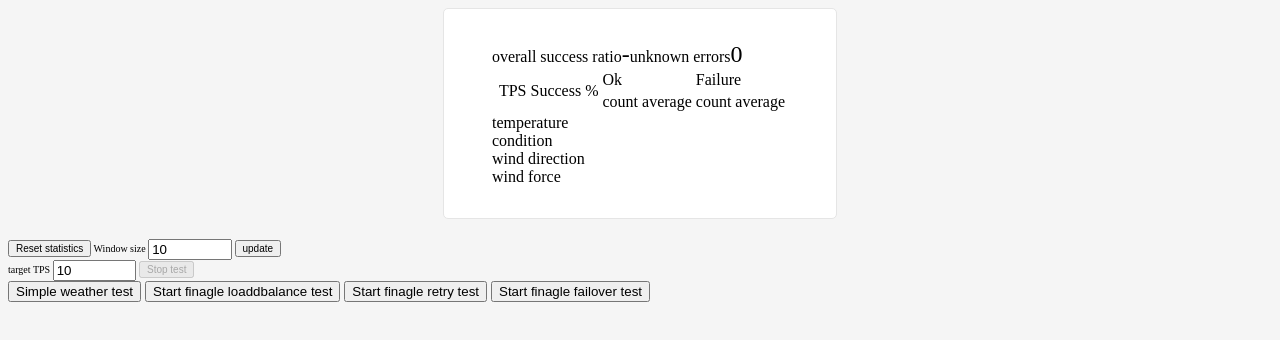
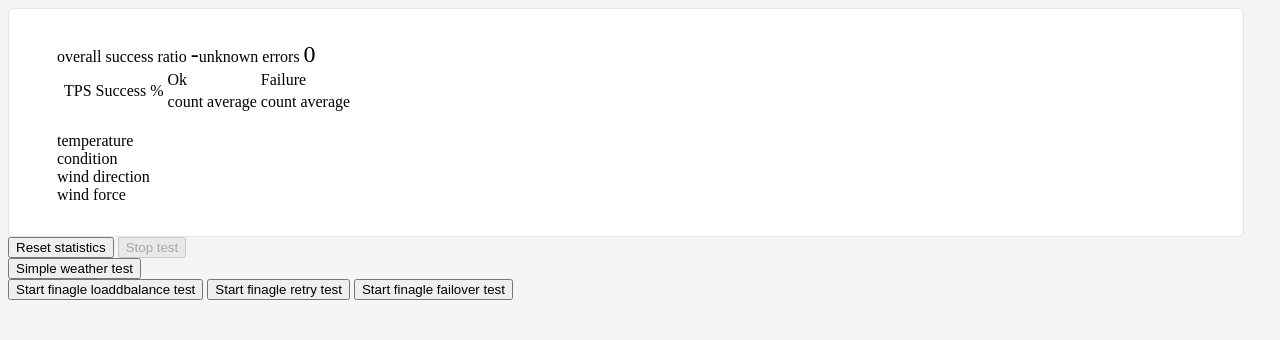
Before and after one commit to effibennekers/finagle-resilience-patterns, a plain HTML site: page client/src/main/resources/static/index.html in a window 1280 px wide. Drawn offline with nearby package versions, Linux system fonts and the light colour scheme; no server answers.

Commit message:
monitor display using less whitespace

```diff
--- a/client/src/main/resources/static/index.html
+++ b/client/src/main/resources/static/index.html
@@ -14,13 +14,11 @@
 <div id="main-content" class="container table">
     <div id="instances-container">
         <div class="left">
-            <div>overall success ratio</div>
+            <div>overall success ratio&nbsp;</div>
             <div class="metrics" id="overallRatio"></div>
-            <div>unknown errors</div>
+            <div>unknown errors&nbsp;</div>
             <div class="metrics" id="unknownErrors"></div>
         </div>
-    </div>
-    <div>
         <table>
             <thead>
             <tr>
@@ -40,8 +38,8 @@
             <tbody id="instance-table">
             </tbody>
         </table>
-
     </div>
+    <br/>
     <div>
         <div class="left">
             <div>temperature</div>
@@ -64,20 +62,24 @@
 
 
 <div class="col-md-6">
-    <form class="configuration">
-        <button id="reset" class="btn btn-default" type="submit">Reset statistics</button>
-        <label for="windowSize">Window size</label>
-        <input type="number" id="windowSize">
-        <button id="refreshWindowSize" class="btn btn-default" type="submit">update</button>
-    </form>
-    <form class="configuration">
-        <label for="targetTps">target TPS</label>
-        <input type="number" id="targetTps">
-        <button id="stopTest" class="btn btn-default" type="submit">Stop test</button>
+    <!--<form class="configuration">-->
+        <!--<label for="windowSize">Window size</label>-->
+        <input hidden="hidden" type="number" id="windowSize">
+        <!--<button id="refreshWindowSize" class="btn btn-default" type="submit">update</button>-->
+    <!--</form>-->
+    <!--<form class="configuration">-->
+        <!--<label for="targetTps">target TPS</label>-->
+        <input hidden="hidden" type="number" id="targetTps">
 
-    </form>
+    <!--</form>-->
+    <div>
+    <button id="reset" class="btn btn-default" type="submit">Reset statistics</button>
+    <button id="stopTest" class="btn btn-default" type="submit">Stop test</button>
+    </div>
     <div>
         <button id="weather" class="btn btn-default start-test" type="submit">Simple weather test</button>
+    </div>
+    <div>
         <button id="finaglestartloadbalancing" class="btn btn-default start-test" type="submit">Start finagle
             loaddbalance test
         </button>
--- a/client/src/main/resources/static/main.css
+++ b/client/src/main/resources/static/main.css
@@ -18,9 +18,8 @@ body {
 }
 
 #main-content {
-    max-width: 940px;
     padding: 2em 3em;
-    margin: 0 auto 20px;
+    width: 90%;
     background-color: #fff;
     border: 1px solid #e5e5e5;
     -webkit-border-radius: 5px;
```
Also changed, not shown: 1 other file.
